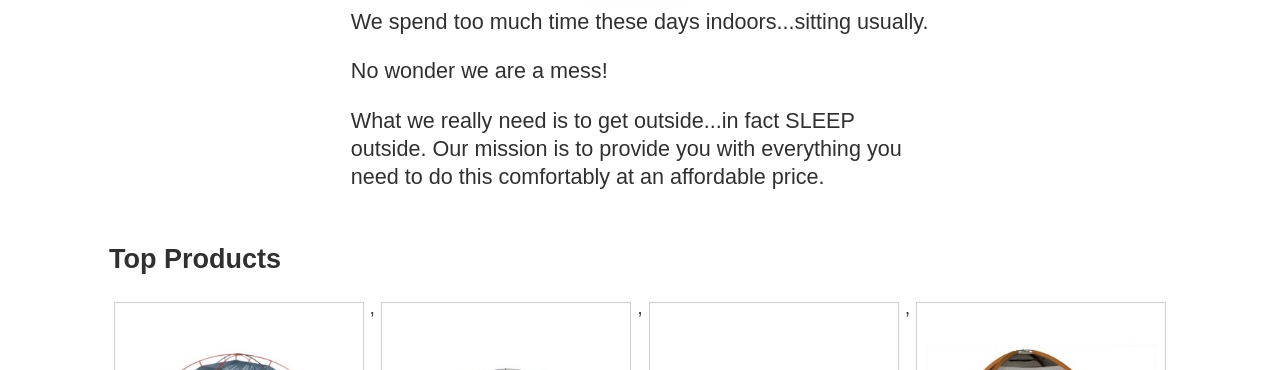
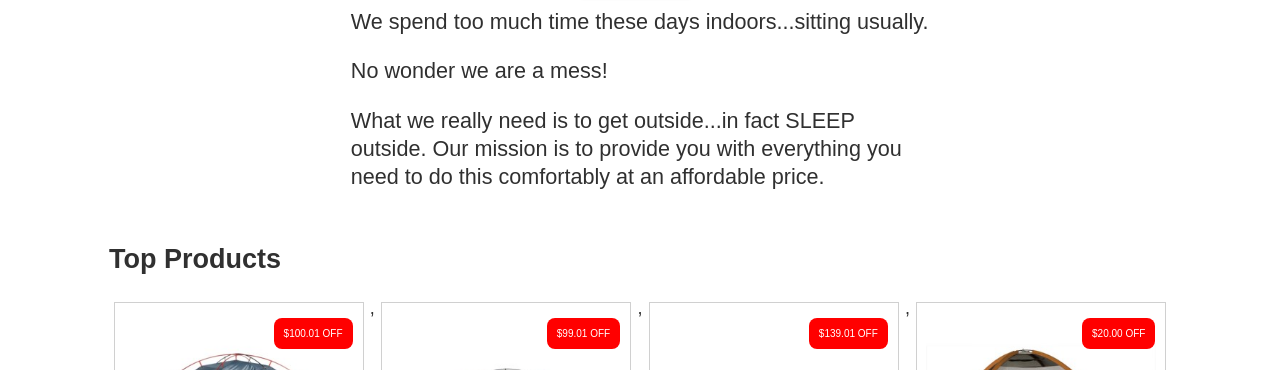
Before and after one commit to nicoopariente/WDD-330-Project, a website built with Vite: page src/index.html in a window 1280 px wide. Shown: the part 430-800 px from the top of the page. Built offline with nearby package versions, Linux system fonts and the light colour scheme.

Commit message:
feat: add discount to product list

```diff
--- a/src/css/style.css
+++ b/src/css/style.css
@@ -135,6 +135,7 @@ button {
 }
 /* Styles for product lists */
 .product-card {
+  position: relative;
   flex: 1 1 45%;
   margin: 0.25em;
   padding: 0.5em;
@@ -227,3 +228,16 @@ footer {
   font-size: var(--small-font);
   padding: 1em;
 }
+
+
+.product-card__discount {
+  background: red;
+  width: auto;
+  position: absolute;
+  top: 10px;
+  right: 10px;
+  color: white;
+  font-size: 10px;
+  padding: 10px;
+  border-radius: 8px;
+}
--- a/src/js/productList.mjs
+++ b/src/js/productList.mjs
@@ -10,6 +10,7 @@ function productCardTemplate(product) {
     />
     <h3 class="card__brand">${product.Brand.Name}</h3>
     <h2 class="card__name">${product.NameWithoutBrand}</h2>
+    <p class="product-card__discount">$${(product.SuggestedRetailPrice - product.FinalPrice).toFixed(2)} OFF</p></a>
     <p class="product-card__price">$${product.FinalPrice}</p></a>
   </li>`
 }
@@ -27,7 +28,6 @@ export async function productList(selector){
     let element = document.querySelector(selector);
     let products = await getData();
     products = products.filter((product) => product.Id != "880RT" && product.Id != "989CG");
-    console.log(products);
     renderListWithTemplate(productCardTemplate, element, products);
 
 }
```
